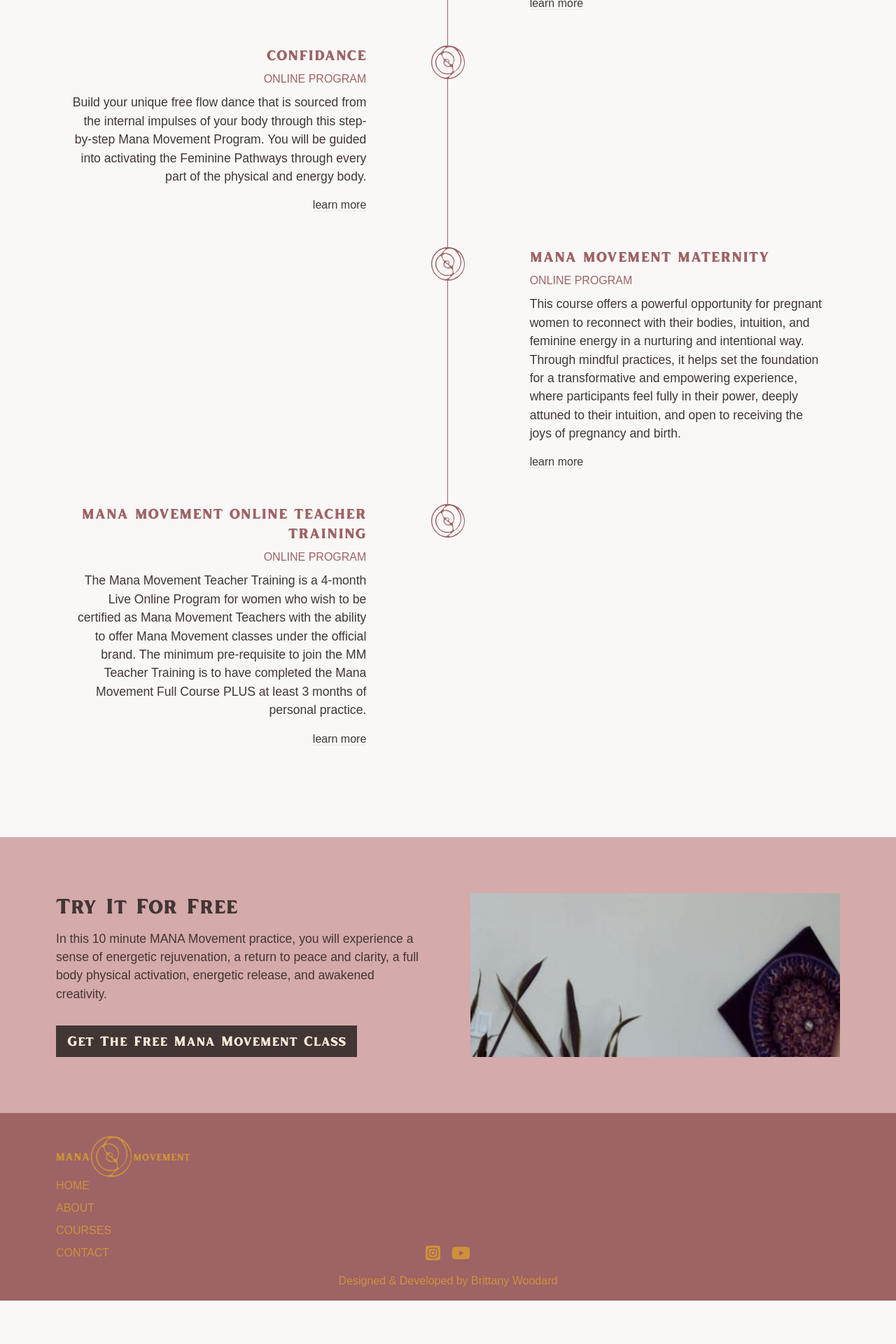
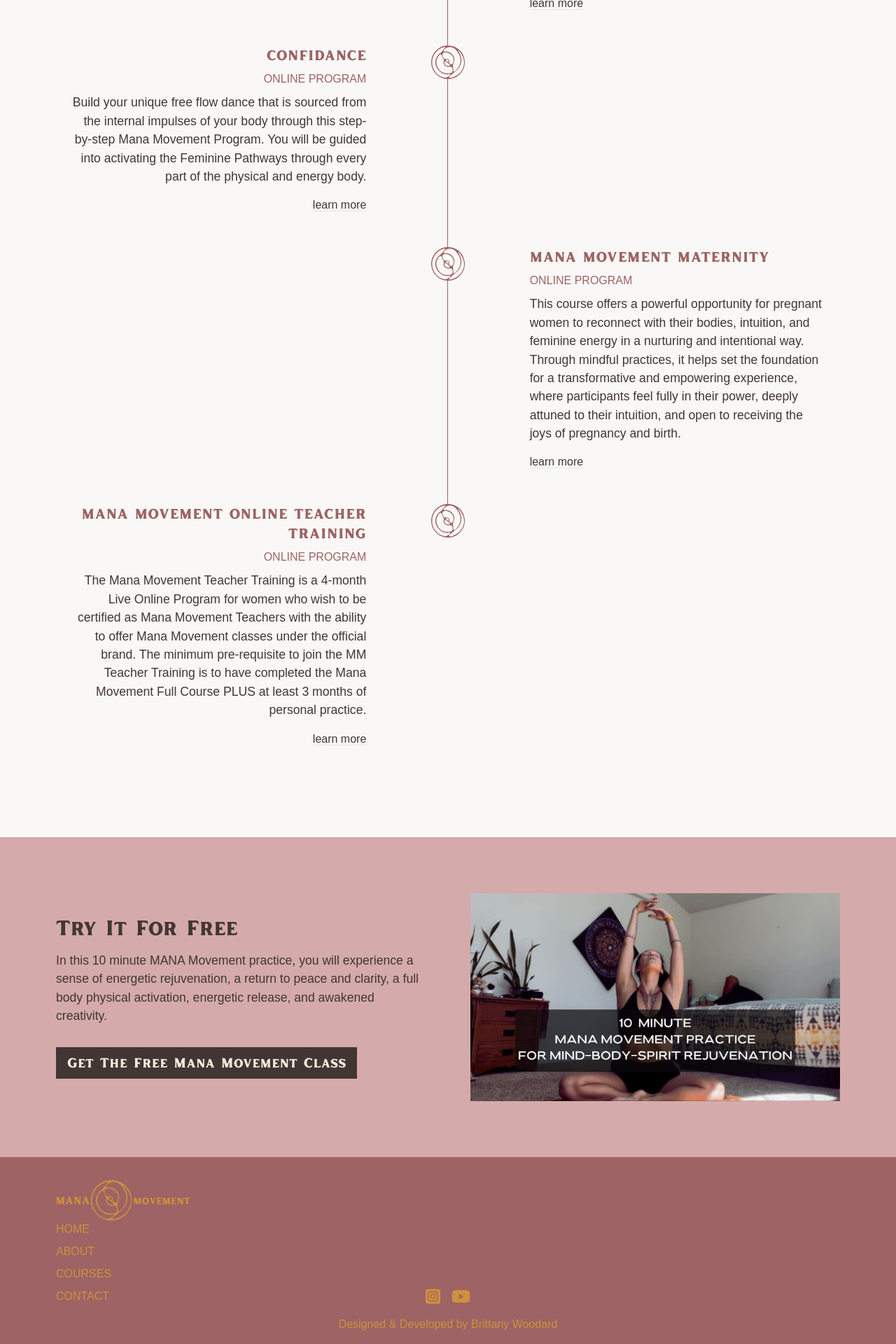
Before and after one commit to brittwoodard/mana-movement, a Jekyll site: the page built from courses.html, in a window 1280 px wide. Shown: the part 1967-3887 px from the top of the page at 70% size. Built offline with Jekyll 4.4.1, drawn with Linux system fonts in a browser that asks for light colours; some web fonts are replaced; before the commit the page ends 3825 px from its top, so only the background shows below that.

Commit message:
aspect video

```diff
--- a/_includes/section-sample.html
+++ b/_includes/section-sample.html
@@ -22,7 +22,7 @@
     </div>
 
     <!-- Right Column / Video -->
-    <div class=”aspect-video bg-image-style” style="background-image: url(/uploads/images/mana-movement-free-calss.jpg);"></div>
+    <div class="aspect-video bg-image-style" style="background-image: url(/uploads/images/mana-movement-free-calss.jpg);"></div>
 </section>
 
 {% if site.data.samples.mm-10m-practice.button.popup %}
```
